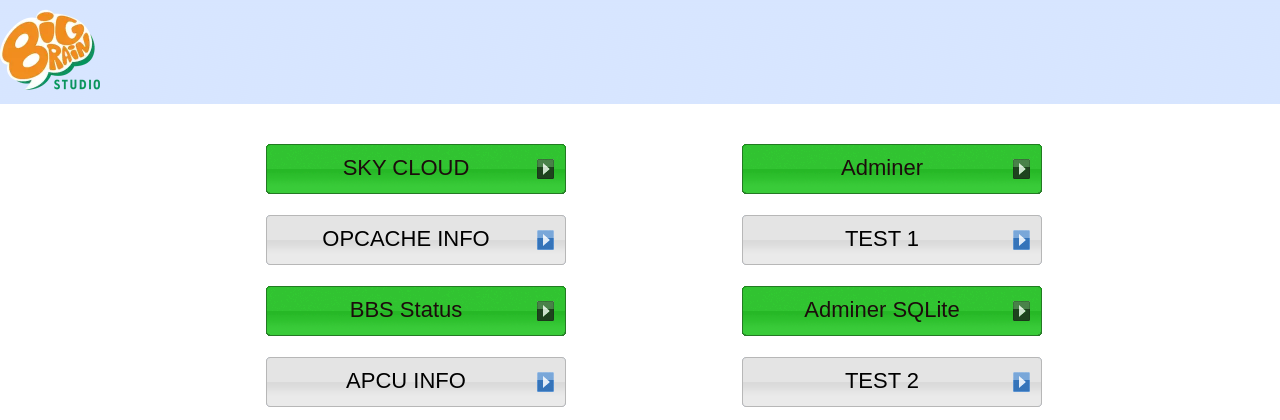
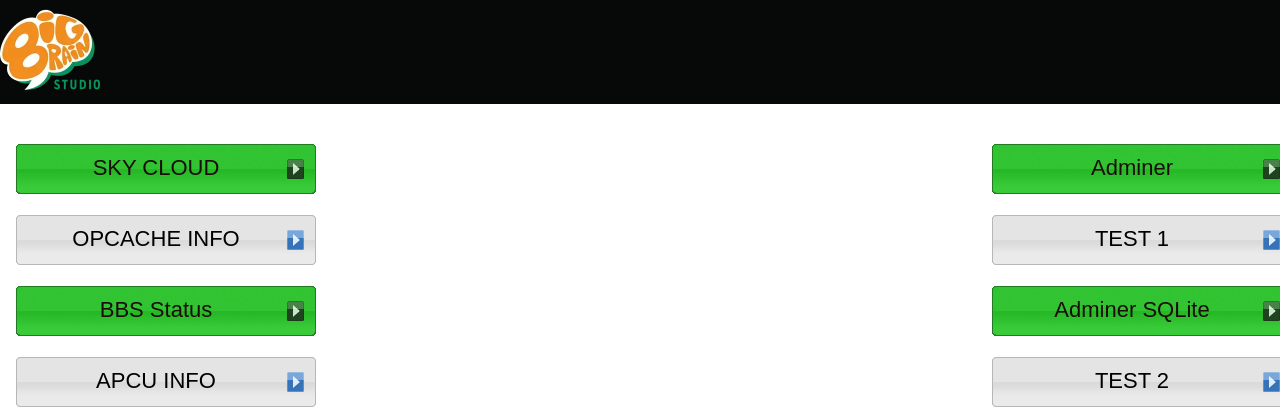
Before and after one commit to ghuninew1/ghuninew1.github.io, a PHP site: page / in a window 1280 px wide. Shown: the top 420 px of the page. Run offline with PHP 8.4, Linux system fonts and the light colour scheme.

Commit message:
Update bitnami.css

```diff
--- a/bitnami.css
+++ b/bitnami.css
@@ -9,12 +9,12 @@ h2 {margin-top:0;margin-bottom:0;font-size:25px;padding-top:0;padding-bottom:0}
 .clear {clear:both}
 .center {margin-left:auto;margin-right:auto;}
 
-#container {background: url(./img/background.png) top center no-repeat;width:100%;height:100%;}
+#container {background-color: #060907;}
 
 
 
 
-#dashboard-content {margin-left:auto;margin-right:auto;margin-top:15px;width:780px}
+#dashboard-content {margin-left:auto;margin-right:auto;margin-top:15px;width:auto}
 #dashboard-slogan {margin-top:30px;float:left;display:block;width:520px}
 #dashboard-slogan h1 {font-size:40px;margin-top:0;padding-top:0;margin-left:0;margin-bottom:0}
 #dashboard-slogan p {margin-top:0.5em;font-size:1.4em;}
@@ -39,7 +39,7 @@ h2 {margin-top:0;margin-bottom:0;font-size:25px;padding-top:0;padding-bottom:0}
 #container .applications-launch-page {width:500px;padding-top:30px;}
 #container .applications-launch-page h1 {margin-top:0}
 
-.plain-background#container {background: url(./img/background.png) top center no-repeat ;width:100%;min-height:1000px;}
+.plain-background#container {background-color: #060907;}
 .applications-launch-page #content {padding-left:0px;font-family: Verdana, Arial, Helvetica, sans-serif;font-size: 12px;line-height:1.3em;text-align:center}
 .applications-title {text-align:center;padding-top:0px}
 
@@ -63,8 +63,3 @@ h2 {margin-top:0;margin-bottom:0;font-size:25px;padding-top:0;padding-bottom:0}
 #container.rtl .get_started_ami_landing {float:left;left:10px !important;right:auto !important;}
 #container .get_started_ami_landing  img {width:200px;height:96px;margin-top:-30px}
 #container .landing-info-quad-title {font-size:20px;display:block;margin:0 auto;text-align:center;color :green   }
-
-.bitnami-ami-landing-info-quad-top-yellow-spaced {background: url(./img/bitnami-ami-landing-info-quad-top-yellow-spaced.png) top center no-repeat;width:600px;height:20px;margin-top:30px;_background: url(./img/bitnami-ami-landing-info-quad-top-yellow-spaced.png) bottom center no-repeat;}
-.bitnami-ami-landing-info-quad-bottom-yellow-spaced {background: url(./img/bitnami-ami-landing-info-quad-bottom-yellow-spaced.png) top center no-repeat ;width:600px;height:20px;}
-.bitnami-ami-landing-info-quad-middle-yellow-spaced {background-color: #f6f2c3;width:550px;padding-left:25px;padding-right:25px;padding-top:8px;font-size:15px;line-height:20px;}
-.bitnami-ami-landing-info-quad-middle-yellow-spaced ul {margin:0;padding-bottom:10px}
```
